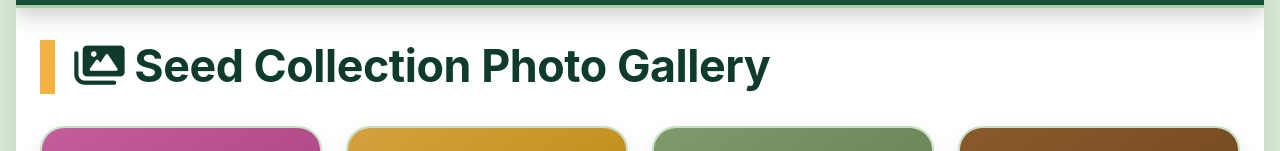
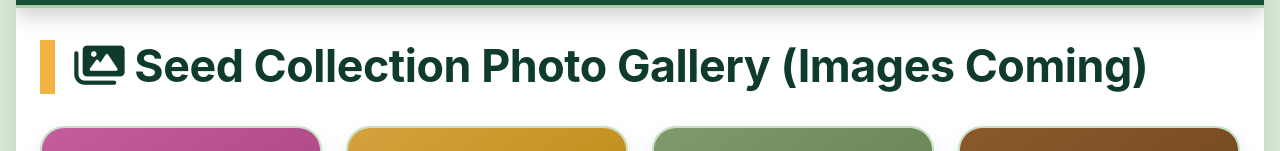
Before and after one commit to jaysecotools/SeedCollecting, a plain HTML site: page index.html in a window 1280 px wide. Both pictures are taken after a click on the tab "Gallery". Shown: the part 362-513 px from the top of the page. Drawn offline with Linux system fonts and the light colour scheme.

Commit message:
Update index.html

```diff
--- a/index.html
+++ b/index.html
@@ -1512,7 +1512,7 @@
 
         <!-- ===== TAB 11: PHOTO GALLERY ===== -->
 <div id="tab11" class="tab-content" role="tabpanel" aria-labelledby="tab-tab11">
-    <h2><i class="fas fa-images"></i> Seed Collection Photo Gallery</h2>
+    <h2><i class="fas fa-images"></i> Seed Collection Photo Gallery (Images Coming)</h2>
     <!-- <p><em>Photo placeholders shown while you build your own collection. Each placeholder indicates what to photograph for that category.</em></p> -->
 
     <div class="gallery-grid">
```
